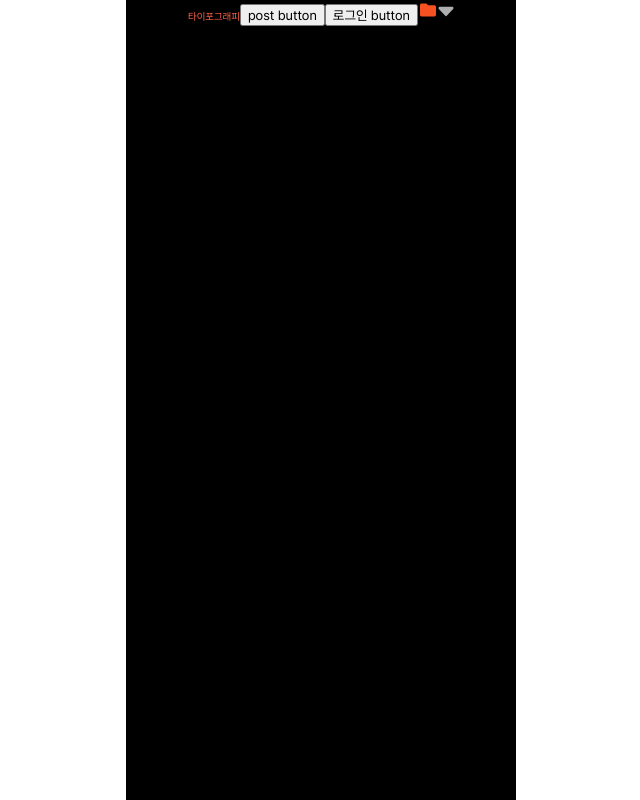
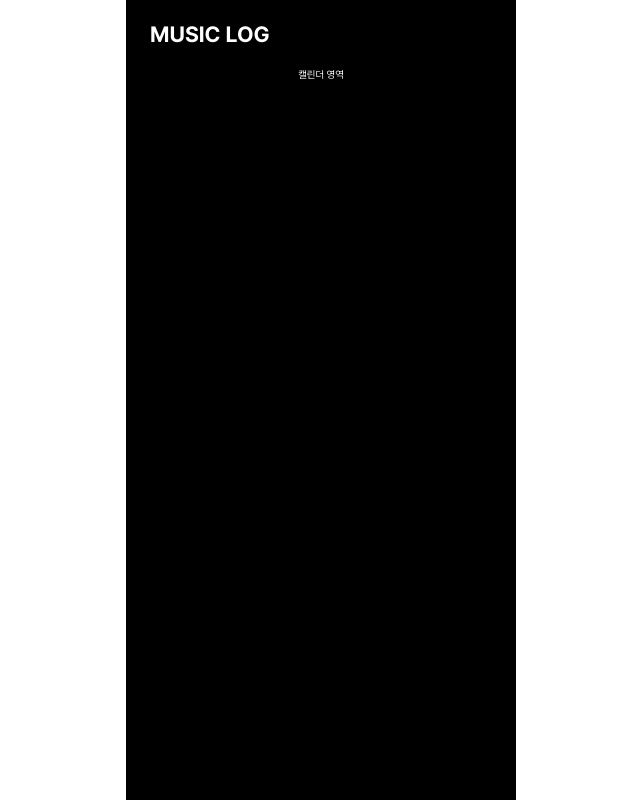
Before and after one commit to dnd-side-project/dnd-9th-7-frontend, a React (Create React App) app: page / in a window 1280 px wide. Shown: the whole page, without its empty margins (319-959 px from the left). Built offline with nearby package versions, Linux system fonts and the light colour scheme.

Commit message:
✨ feat : 네비게이션 컴포넌트 작성 - 캘린더 페이지 네비게이션 컴포넌트 작성 - 텍스트 컬러 화이트 디폴트로 조정

```diff
--- a/src/common/components/Layout/Layout.tsx
+++ b/src/common/components/Layout/Layout.tsx
@@ -10,6 +10,7 @@ const StyledLayout = styled.main`
   @media screen and (min-width: 390px) {
     width: 34.2rem;
   }
+  color: ${theme.color.white};
   padding-left: 2.4rem;
   padding-right: 2.4rem;
   min-height: 100vh;
--- /dev/null
+++ b/src/common/components/Navigation/CalenderPageNavigation.tsx
@@ -0,0 +1,11 @@
+import { Navigation } from '@common/components/Navigation';
+
+export const CalendarPageNavigation = () => {
+  return (
+    <Navigation>
+      <Navigation.Left>
+        <span>MUSIC LOG</span>
+      </Navigation.Left>
+    </Navigation>
+  );
+};
--- /dev/null
+++ b/src/common/components/Navigation/Navigation.tsx
@@ -0,0 +1,53 @@
+import styled from '@emotion/styled';
+import { theme } from '@styles/theme';
+import type { PropsWithChildren } from 'react';
+
+export const Navigation = ({ children }: PropsWithChildren) => {
+  return <StyledNavigation>{children}</StyledNavigation>;
+};
+
+const NavigationLeft = ({ children }: PropsWithChildren) => (
+  <StyledNavigationLeft>{children}</StyledNavigationLeft>
+);
+const NavigationRight = ({ children }: PropsWithChildren) => (
+  <StyledNavigationRight>{children}</StyledNavigationRight>
+);
+
+const NavigationCenter = ({ children }: PropsWithChildren) => (
+  <StyledNavigationCenter>{children}</StyledNavigationCenter>
+);
+
+const StyledNavigation = styled.header`
+  position: sticky;
+  top: 0;
+  z-index: 10;
+  display: flex;
+  height: 6.8rem;
+  width: 100%;
+  flex-shrink: 0;
+  align-items: center;
+  justify-content: space-between;
+  background-color: ${theme.color.black};
+  ${theme.font['22-bold']};
+`;
+
+const StyledNavigationLeft = styled.div`
+  display: grid;
+  grid-auto-flow: column;
+  place-items: center;
+`;
+
+const StyledNavigationRight = styled.div`
+  display: grid;
+  grid-auto-flow: column;
+  place-items: center;
+`;
+
+const StyledNavigationCenter = styled.span`
+  position: absolute;
+  left: 50%;
+  transform: translateX(-50%);
+`;
+Navigation.Left = NavigationLeft;
+Navigation.Right = NavigationRight;
+Navigation.Center = NavigationCenter;
--- /dev/null
+++ b/src/common/components/Navigation/index.ts
@@ -0,0 +1,2 @@
+export * from './Navigation';
+export * from './CalenderPageNavigation';
--- a/src/pages/index.tsx
+++ b/src/pages/index.tsx
@@ -1,31 +1,12 @@
 /* eslint-disable react/button-has-type */
-import styled from '@emotion/styled';
-import { SvgIcon } from '@common/components/SvgIcon';
-
-const HomeContainer = styled.div`
-  color: tomato;
-`;
+import { CalendarPageNavigation } from '@common/components/Navigation';
 
 const Home = () => {
-  const handleLogin = () => {
-    fetch('/login', { method: 'POST' })
-      .then((res) => res.json())
-      .then((user) => alert(`성공 !\n${user.nickname}, ${user.email}`));
-  };
-
-  const handlePost = () => {
-    fetch('/posts')
-      .then((response) => response.json())
-      .then((data) => console.log(data));
-  };
-
   return (
-    <HomeContainer>
-      타이포그래피<button onClick={handlePost}>post button</button>
-      <button onClick={handleLogin}>로그인 button</button>
-      <SvgIcon id='collection' width={20} height={20} />
-      <SvgIcon id='chevronDown2' />
-    </HomeContainer>
+    <>
+      <CalendarPageNavigation />
+      <div>캘린더 영역</div>
+    </>
   );
 };
 
--- a/src/styles/emotion.d.ts
+++ b/src/styles/emotion.d.ts
@@ -4,6 +4,6 @@ import { theme } from './theme';
 type ThemeType = typeof theme;
 
 declare module '@emotion/react' {
-  // eslint-disable-next-line @typescript-eslint/no-empty-interface
+  // eslint-disable-next-line @typescript-eslint/no-empty-interface, prettier/prettier
   export interface Theme extends ThemeType {}
 }
```
